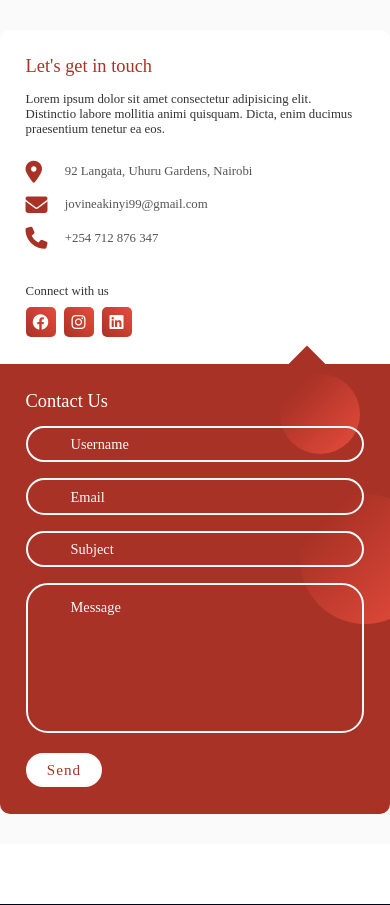
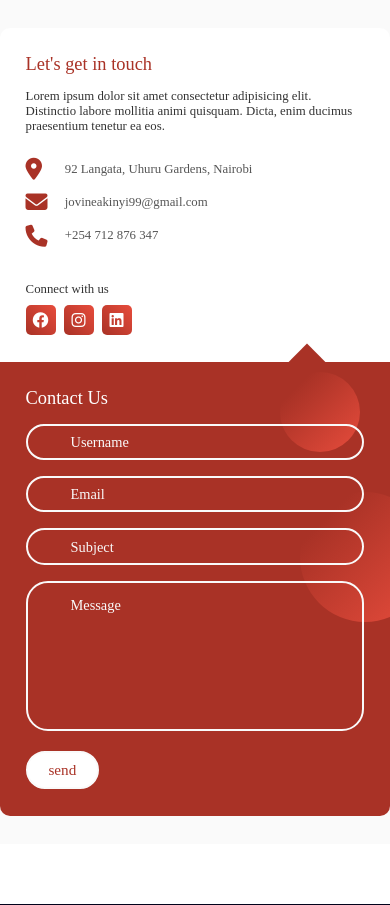
Before and after one commit to Jovine99/Interior-Solutions, a PHP site: page /contact.html in a window 390 px wide. Shown: the part 77-982 px from the top of the page. Run offline with PHP 8.4, Linux system fonts and the light colour scheme.

Commit message:
existing-files

```diff
--- a/contact.html
+++ b/contact.html
@@ -109,7 +109,7 @@
                         <label for="">Message</label>
                         <span>Message</span>
                     </div>
-                    <input type="submit" value="send" class="btn" name="submit">
+                    <input type="submit" value="send" class="form-btn" name="submit">
                 </form>
             </div>
         </div>
--- a/style.css
+++ b/style.css
@@ -117,7 +117,7 @@ a{
     align-items:center;
     gap:30px;
     justify-content: center;
-    padding-top: 40px;
+    padding-top:30px;
     background:#f8f8f8
 
 }
@@ -697,7 +697,7 @@ form {
     top: 1rem;
     transform: translateY(0);
   }
-  .btn{
+  .form-btn{
     padding: 0.6rem 1.3rem;
     background-color:#fff;
     border: 2px solid #fafafa;
@@ -711,7 +711,7 @@ form {
     margin:0;
 
   }
-  .btn:hover{
+  .form-btn:hover{
     background-color: transparent;
     color: #fff;
   }
@@ -1175,9 +1175,6 @@ text-decoration: none;
       line-height: 30px;
     }
 
-    .icon {
-      width: 23px;
-    }
 
     .input {
       padding: 0.45rem 1.2rem;
```
